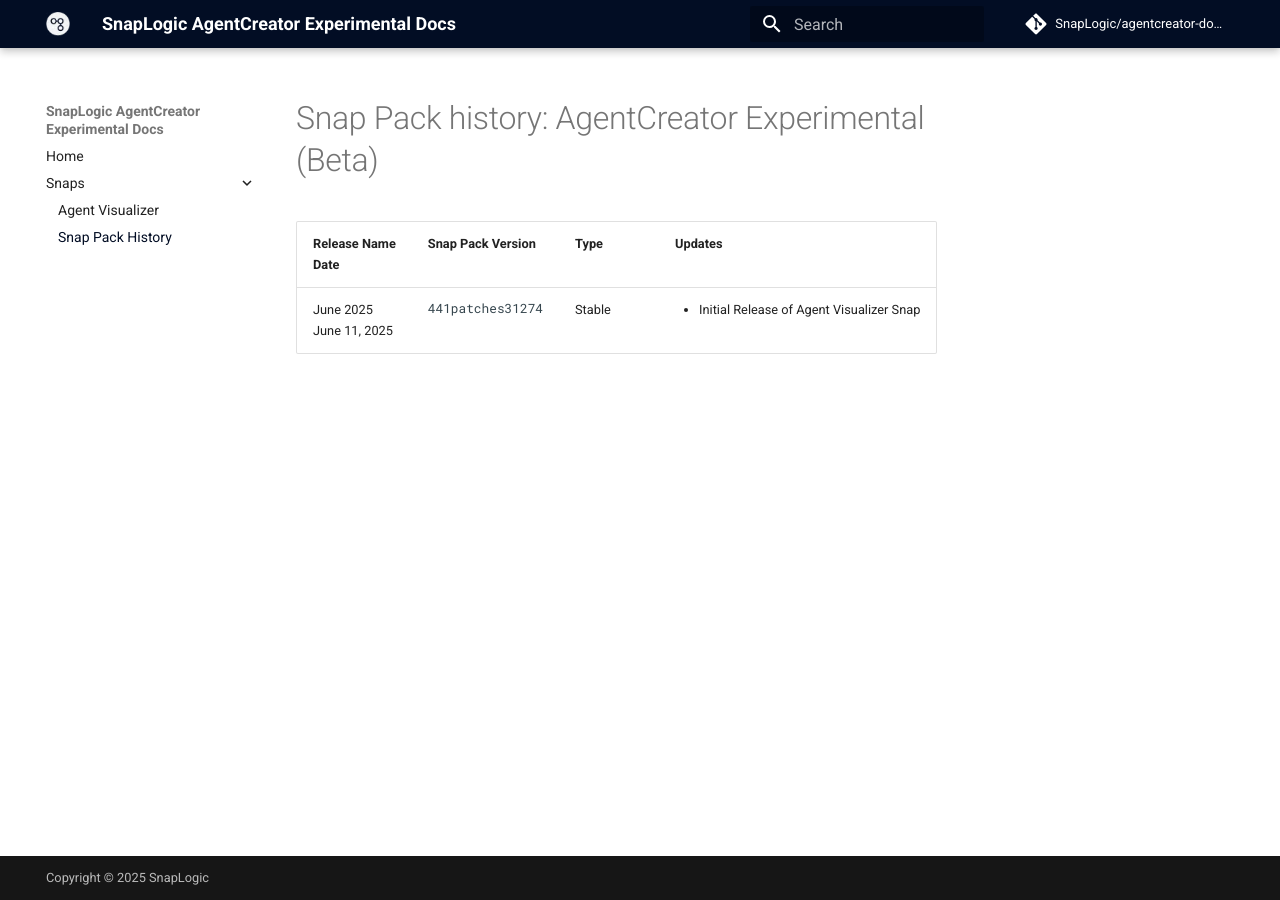
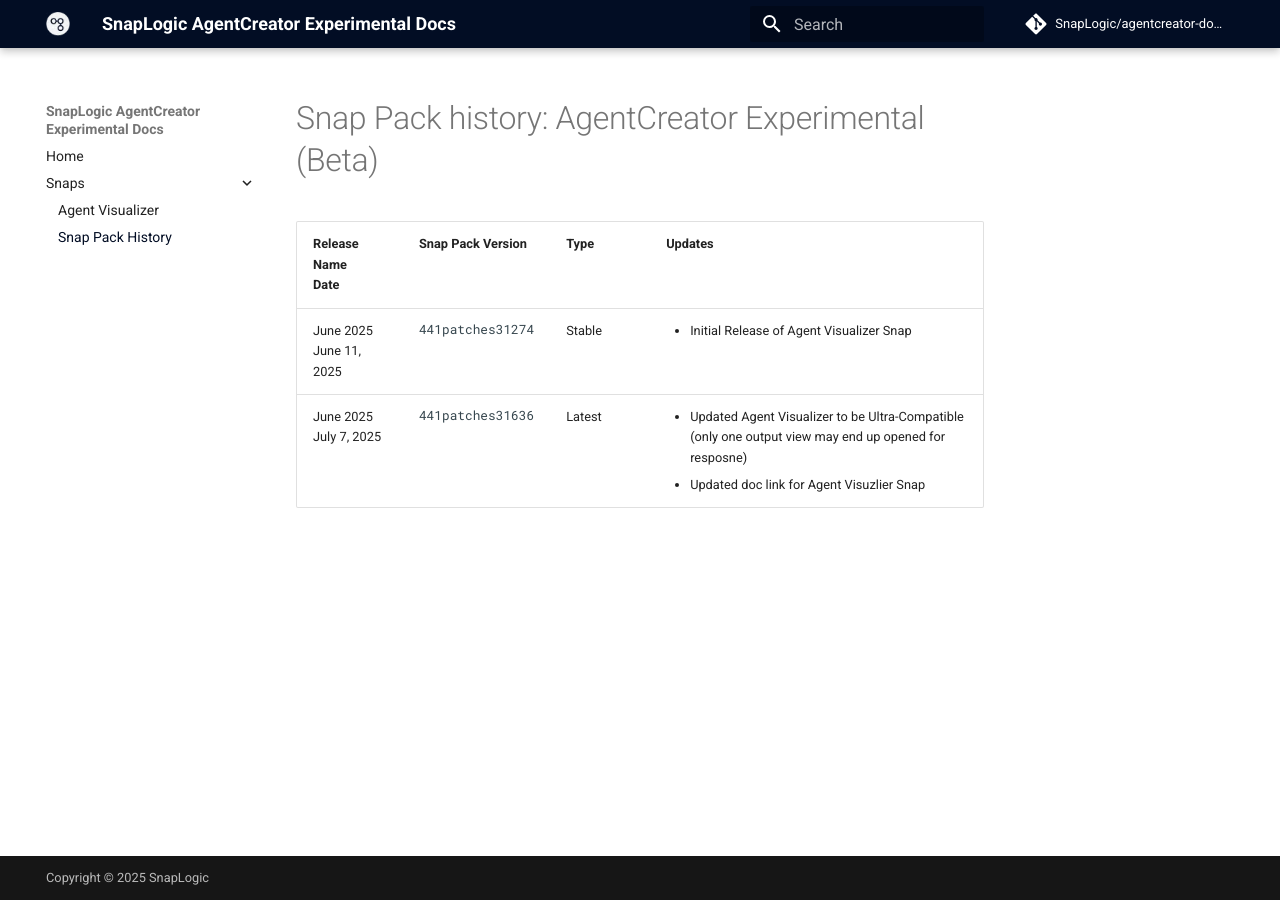
Before and after one commit to SnapLogic/agentcreator-docs, an MkDocs documentation site: the page built from docs/snaps/snap-pack-history.md, in a window 1280 px wide. Built offline with MkDocs 1.6.1 and Material for MkDocs 9.7.7, drawn with Linux system fonts in a browser that asks for light colours; comment, search, counter and statistics services are not loaded.

Commit message:
SNAP-14341 SRE-1324 update for release (#4)

```diff
--- a/docs/snaps/snap-pack-history.md
+++ b/docs/snaps/snap-pack-history.md
@@ -16,4 +16,16 @@
                 <li>Initial Release of Agent Visualizer Snap</li>
             </ul>
         </td>
+    </tr>
+    <tr>
+        <td>June 2025<br/>July 7, 2025</td>
+        <td><pre>441patches31636</pre></td>
+        <td>Latest</td>
+        <td>
+            <ul>
+                <li>Updated Agent Visualizer to be Ultra-Compatible (only one output view may end up opened for resposne)</li>
+                <li>Updated doc link for Agent Visuzlier Snap</li>
+            </ul>
+        </td>
+    </tr>
 </table>
```
